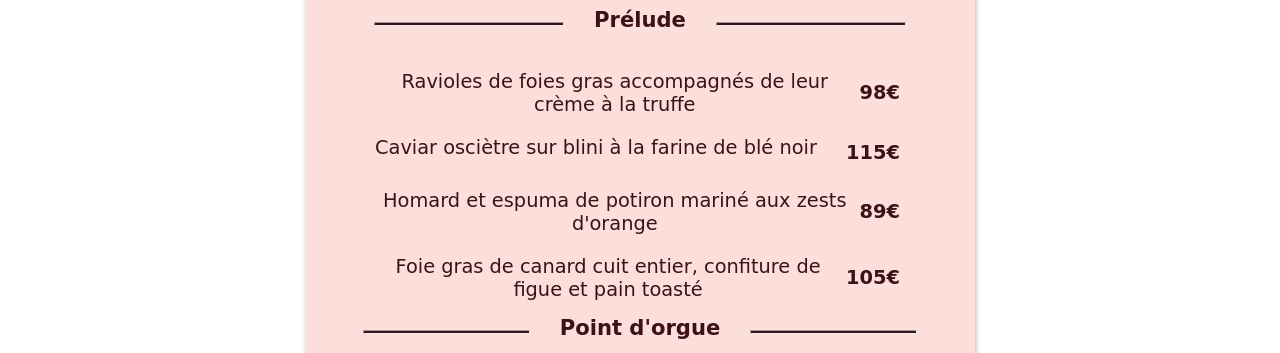
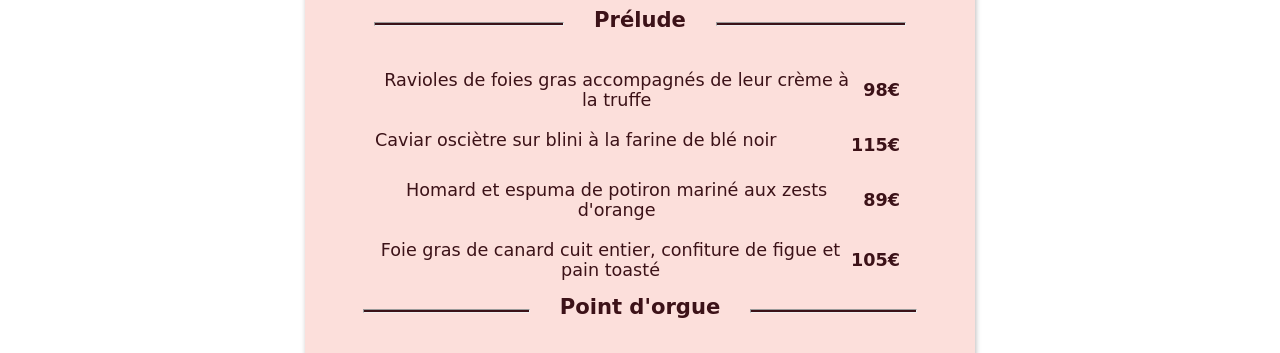
Before and after one commit to Flo-CZ/Projet-3, a plain HTML site: page la_note_enchantee.html in a window 1280 px wide. Shown: the part 393-746 px from the top of the page. Drawn offline with Linux system fonts and the light colour scheme; a web font is replaced by a local one.

Commit message:
Flo-CZ
Ultime correction

```diff
--- a/menu.css
+++ b/menu.css
@@ -21,7 +21,6 @@
 
 h1 {
     margin-bottom: 30px;
-    font-size: 1.5em;
 }
 
 h2 {
@@ -82,7 +81,6 @@ p {
     margin-top: 20px;
     margin-bottom: 20px;
     text-align: center;
-    font-size: 1.1em;
 }
 
 span {
@@ -249,7 +247,7 @@ h2:hover:before {
     }
 
     .article__size--font {
-        height: 950px;
+        height: 980px;
         width: 630px;
         font-size: 1.1em;
     }
```
